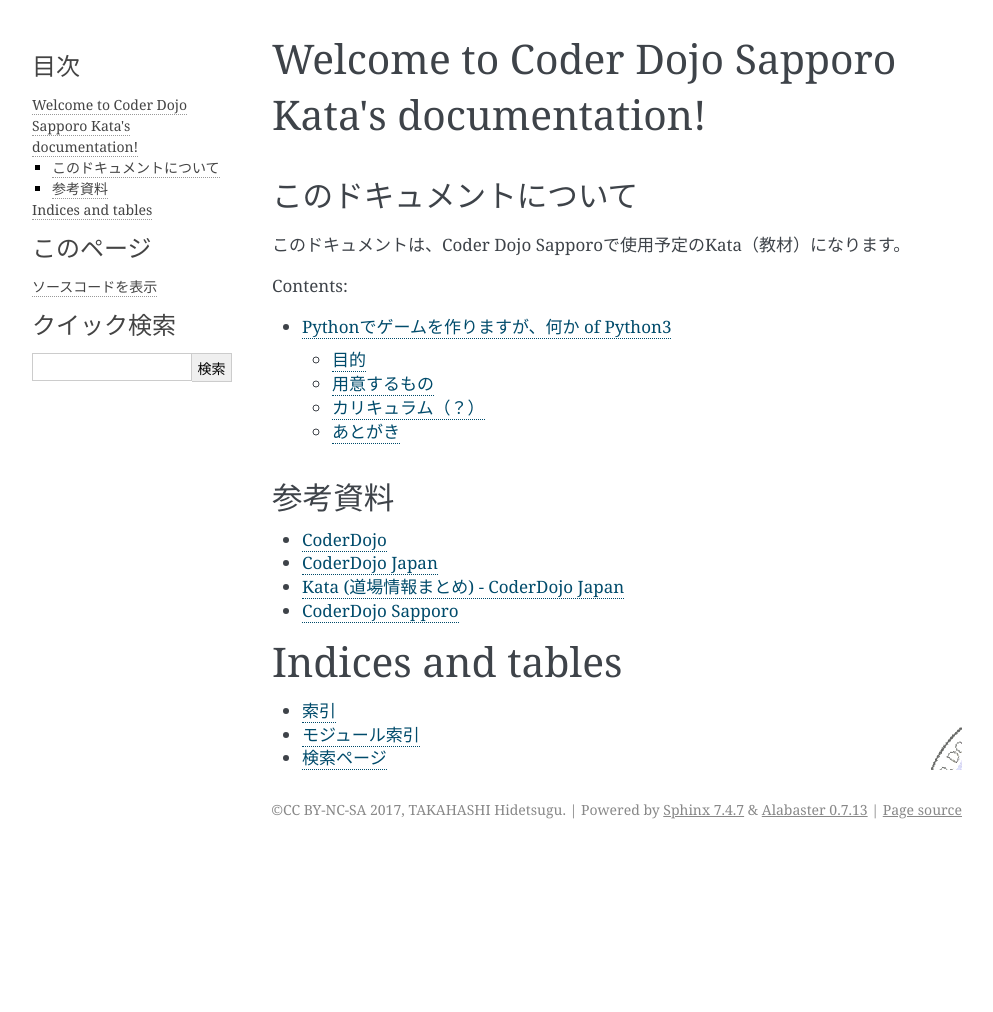
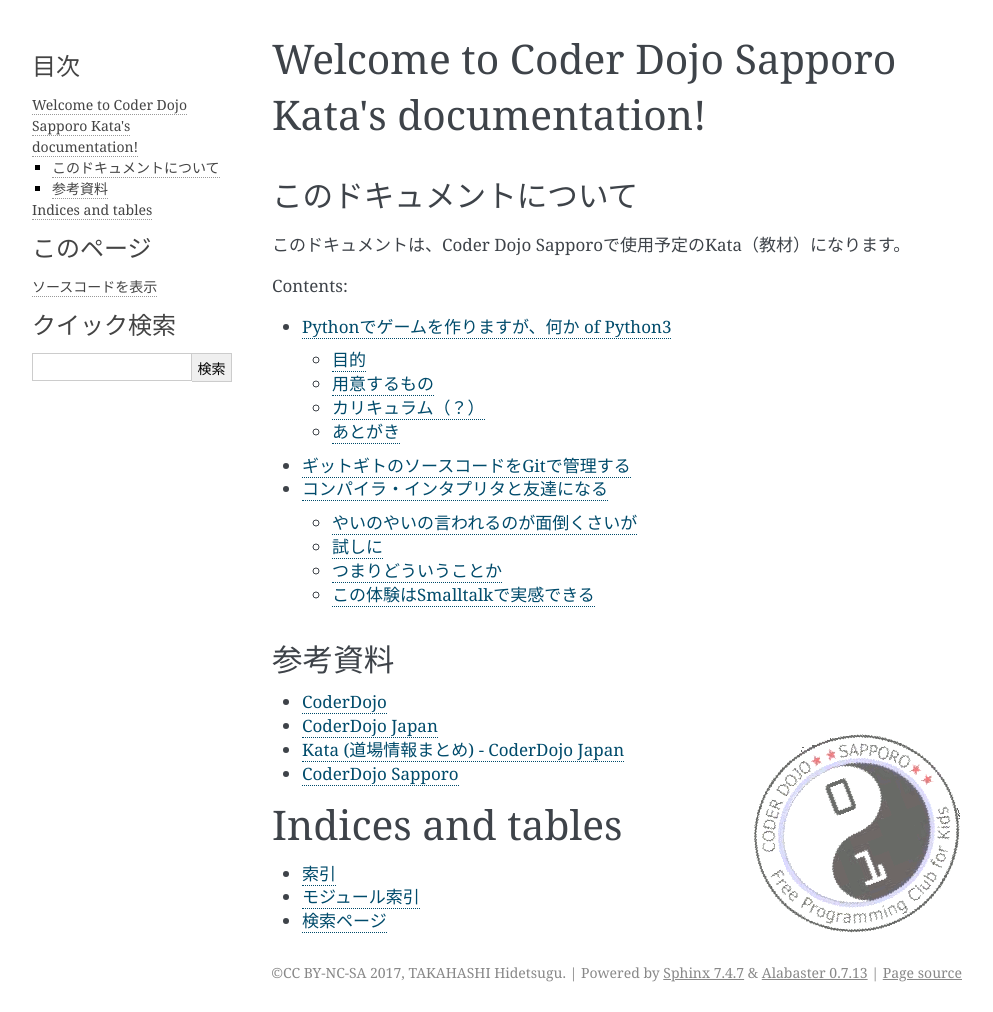
Before and after one commit to shibukawa/coder-dojo-kata-sapporo, a Sphinx documentation site: the page built from source/index.rst, in a window 1280 px wide. Shown: the whole page, without its empty margins (148-1141 px from the left). Built offline with Sphinx 7.4.7, drawn with Linux system fonts in a browser that asks for light colours; before the commit the page ends 900 px from its top, so only the background shows below that.

Commit message:
[WIP] 小話2つ追加予定

```diff
--- a/source/index.rst
+++ b/source/index.rst
@@ -16,6 +16,8 @@
    :caption: Contents:
 
    python/game_menter
+   tips/git
+   tips/programmer_friends
 
 参考資料
 --------------------
--- /dev/null
+++ b/source/tips/git.rst
@@ -0,0 +1,13 @@
+######################################
+ギットギトのソースコードをGitで管理する
+######################################
+
+| ソースコードを書いてると、よく
+| 「昨日まで動いていた状態に戻したい」
+| とかということがあったり、
+| 「このコードとは別の実装を思いついた」
+| ということがある。
+
+そんな時に知っておくと幸せになれるのが「分散バージョン管理システム」というやつです。
+
+その代表的なものとしてGitというソフトが在ります。
--- /dev/null
+++ b/source/tips/programmer_friends.rst
@@ -0,0 +1,61 @@
+#####################################
+コンパイラ・インタプリタと友達になる
+#####################################
+
+やいのやいの言われるのが面倒くさいが
+======================================
+
+コンパイラはなぜ一字一句うるさいのか。
+
+とてつもなく面倒くさい。
+
+そう思ったことはないだろうか。
+
+いっそのこと、もっと利口になってくれないか。
+
+そんなあなたにちょっと試して欲しいコーディング方法がある。
+
+試しに
+==========
+
+おもむろに欲しいクラス・関数の名前を書く
+--------------------------------------
+
+コンパイラ・インタプリタに怒られますね
+----------------------------------------
+
+「オーケー、デイジー。そのクラス実装すれば良いんだろ？」
+------------------------------------------------
+
+おもむろにクラスに欲しい機能・メソッドの名前を書く
+----------------------------------------------
+
+「オーケー、デイジー。その機能とかメソッドを実装すれば良いんだろ？」
+---------------------------------------------------------
+
+おもむろに機能にやメソッドに欲しい変数やデータを作る
+-------------------------------------------------
+
+コンパイラ・インタプリタに怒られますね
+----------------------------------------
+
+「オーケー、デイジー。その変数に適切なデータを入れればいいんだろ？」
+---------------------------------------------------------
+
+うごく。が、期待通りではない。
+--------------------------
+
+「サンキュー、デイジー。おまえのおかげで良いプログラムが書けそうだ」
+----------------------------------------------------------
+
+ここからは自分との戦いである。まさに。
+
+つまりどういうことか
+=========================
+
+コンパイラ・インタプリタは足りないものを指摘してるだけ。それにカッカしないで、むしろ利用しまくる。
+
+この体験はSmalltalkで実感できる
+==================================
+
+やってみよう。
```
